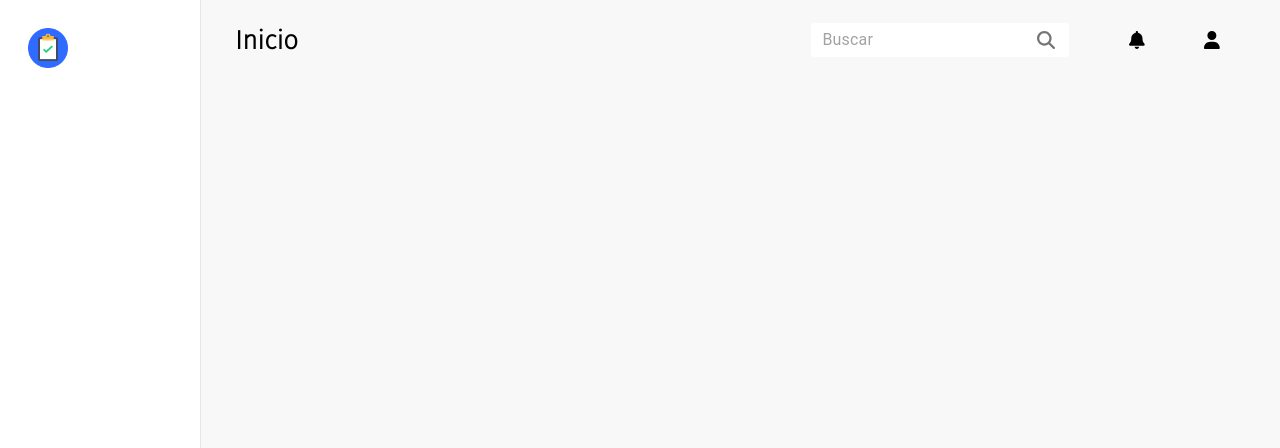
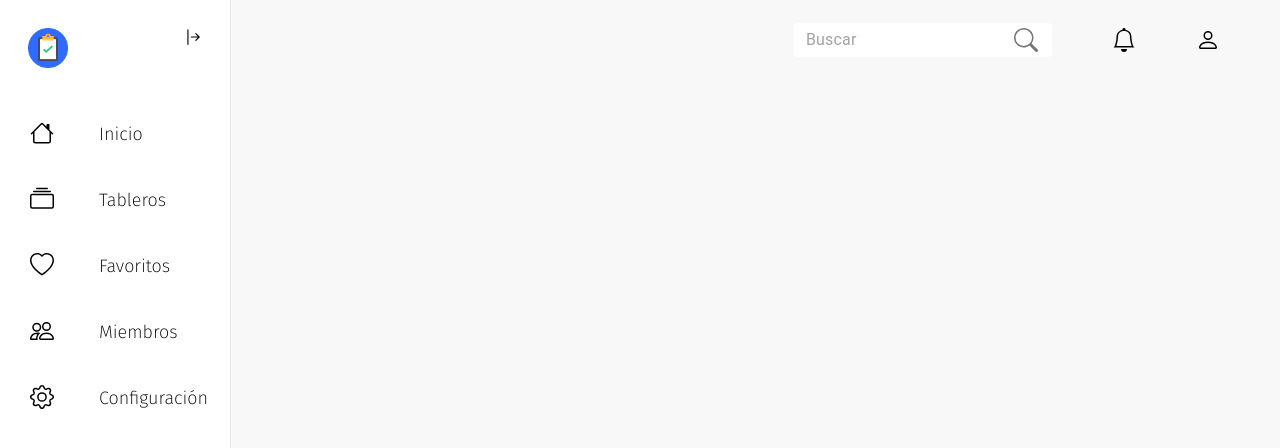
Before and after one commit to emepuchades/task-manager, a React (Create React App) app: page /about in a window 1280 px wide. Shown: the top 448 px of the page. Built offline with nearby package versions, Linux system fonts and the light colour scheme.

Commit message:
Added function to expand nav left

```diff
--- a/package.json
+++ b/package.json
@@ -5,15 +5,13 @@
   "dependencies": {
     "@emotion/react": "^11.9.0",
     "@emotion/styled": "^11.8.1",
-    "@fortawesome/fontawesome-svg-core": "^6.1.1",
-    "@fortawesome/free-solid-svg-icons": "^6.1.1",
-    "@fortawesome/react-fontawesome": "^0.1.18",
     "@mui/material": "^5.8.2",
     "@testing-library/jest-dom": "^5.16.4",
     "@testing-library/react": "^13.3.0",
     "@testing-library/user-event": "^13.5.0",
     "react": "^18.1.0",
     "react-dom": "^18.1.0",
+    "react-icons": "^4.4.0",
     "react-router-dom": "^6.3.0",
     "react-scripts": "5.0.1",
     "styled-components": "^5.3.5",
--- a/src/App.js
+++ b/src/App.js
@@ -1,11 +1,21 @@
 import './App.css';
+import React, { createContext, useState } from 'react'
 import { BrowserRouter as Router, Routes, Route } from 'react-router-dom';
 import NavLeft from './components/NavLeft';
 import NavTop from './components/NavTop';
 import Dashboard from './pages/Dashboard';
+export const AppContext = createContext()
 
 function App() {
+  const [expand, setExpand] = useState(false)
+
+  const changeExpand = () => {
+    expand ? setExpand(false) : setExpand(true)
+  }
+
   return (
+    <AppContext.Provider
+      value={{ changeExpand, expand }}>
       <Router>
         <NavLeft />
         <NavTop />
@@ -14,7 +24,7 @@ function App() {
           <Route exact path="/about" component={NavLeft} />
         </Routes>
       </Router>
-
+    </AppContext.Provider>
   );
 }
 
--- a/src/components/NavLeft.js
+++ b/src/components/NavLeft.js
@@ -1,17 +1,52 @@
-import React from 'react'
+import React, { useState, useContext } from 'react'
 import styled from 'styled-components'
+import { AppContext } from "../App";
 import logo from '../assets/images/logo.png';
+import { BsHouse, BsHeart, BsCollection, BsPeople, BsGear, BsArrowBarLeft, BsArrowBarRight } from "react-icons/bs";
 
 function NavLeft() {
+  const { changeExpand, expand } = useContext(AppContext);
+
   return (
-    <Nav>
-        <Image src={logo} alt="Logo"/>
+    <Nav className={expand ? 'expand' : ''}>
+      <MenuTop>
+        <Image src={logo} alt="Logo" />
+        <Arrow onClick={() => changeExpand()}>
+          {expand ?
+            <BsArrowBarLeft className='icon-sccore' />
+            :
+            <BsArrowBarRight className='icon-sccore' />
+          }
+        </Arrow>
+      </MenuTop>
+      <Menu>
+        <Li>
+          <BsHouse className="icon-search" />
+          <Text>Inicio</Text>
+        </Li>
+        <Li>
+          <BsCollection className="icon-search" />
+          <Text>Tableros</Text>
+        </Li>
+        <Li>
+          <BsHeart className="icon-search" />
+          <Text>Favoritos</Text>
+        </Li>
+        <Li>
+          <BsPeople className="icon-search" />
+          <Text>Miembros</Text>
+        </Li>
+        <Li>
+          <BsGear className="icon-search" />
+          <Text>Configuración</Text>
+        </Li>
+      </Menu>
     </Nav>
   )
 }
 
 const Nav = styled.nav`
-    position: relative;
+  position: absolute;
   float: left;
   background: #ffffff;
   height: 100vh;
@@ -21,9 +56,23 @@ const Nav = styled.nav`
   transition: all 0.2s linear 0s;
   width: 86px;
   min-width: 86px;
+  color: black;
+  &.expand {
+    position: relative;
+    margin-right: 50px;
+    width: 230px;
+    min-width: 230px;
+    .icon-sccore {
+      display: inline-block;
+    }
+  }
   :hover {
-      width: 200px;
-      min-width: 200px;
+    width: 230px;
+    min-width: 230px;
+    cursor: default;
+    .icon-sccore {
+      display: inline-block;
+    }
   }
 `;
 
@@ -33,6 +82,41 @@ const Image = styled.img`
   width: 40px;
 `;
 
+const Menu = styled.div`
+`;
 
+const MenuTop = styled.div`
+  .icon-sccore {
+    position: absolute;
+    right: 0;
+    padding: 28px;
+    display: none;
+  }
+`;
+
+const Li = styled.div`
+  display: flex;
+  overflow: hidden;
+  padding: 10px 20px;
+  .icon-search{
+    overflow: visible;
+    width: 24px;
+    height: 24px;
+    padding: 10px;
+  }
+  :hover {
+    color: #3169F6;
+    border-right-width: 2px;
+    border-right-style: solid;
+    border-left-color: #3169F6;
+  }
+`;
+const Text = styled.div`
+  margin-left: 30px;
+  padding: 12px 5px;
+`;
+
+const Arrow = styled.a`
+`;
 
 export default NavLeft
--- a/src/components/NavTop.js
+++ b/src/components/NavTop.js
@@ -1,18 +1,13 @@
-import React, { useState } from 'react'
+import React, { useState, useContext } from 'react'
 import styled from 'styled-components'
 import Paper from '@mui/material/Paper';
 import InputBase from '@mui/material/InputBase';
+import { AppContext } from "../App";
 import IconButton from '@mui/material/IconButton';
-import { FontAwesomeIcon } from '@fortawesome/react-fontawesome'
-import { faBell, faUser, faMagnifyingGlass } from '@fortawesome/free-solid-svg-icons'
-
+import { BsBell, BsPerson, BsSearch } from "react-icons/bs";
 
 function NavTop() {
-    const [search, setSearch] = useState('')
-
-    const handleInputChange = (event) => {
-        setSearch(event.target.value)
-    }
+    const { expand } = useContext(AppContext);
 
     return (
         <Block>
@@ -29,15 +24,15 @@ function NavTop() {
                             placeholder="Buscar"
                         />
                         <IconButton type="submit" sx={{ p: '10px' }} aria-label="search">
-                            <FontAwesomeIcon className="icon-search" icon={faMagnifyingGlass} />
+                            <BsSearch />
                         </IconButton>
                     </Paper>
                 </Search>
                 <Notifications>
-                    <FontAwesomeIcon icon={faBell} />
+                    <BsBell className='icon-search' />
                 </Notifications>
                 <User>
-                    <FontAwesomeIcon icon={faUser} />
+                    <BsPerson className='icon-search' />
                 </User>
             </RigthBlock>
         </Block>
@@ -47,6 +42,7 @@ function NavTop() {
 const Block = styled.div`
     display: flex;
     align-items: center;
+    margin-left: 90px;
     height: 80px;
 `;
 
@@ -62,13 +58,13 @@ const Route = styled.div`
 const RigthBlock = styled.div`
     display: flex;
     float: rigth;
+    .icon-search{
+        width: 24px;
+        height: 24px;
+    }
 `;
 const Search = styled.div`
     margin-right: 60px;
-
-    .icon-search{
-        width: 18px;
-    }
 `;
 const Notifications = styled.div`
     display: flex;
```
Lines whose indentation alone changed are shown as unchanged.
